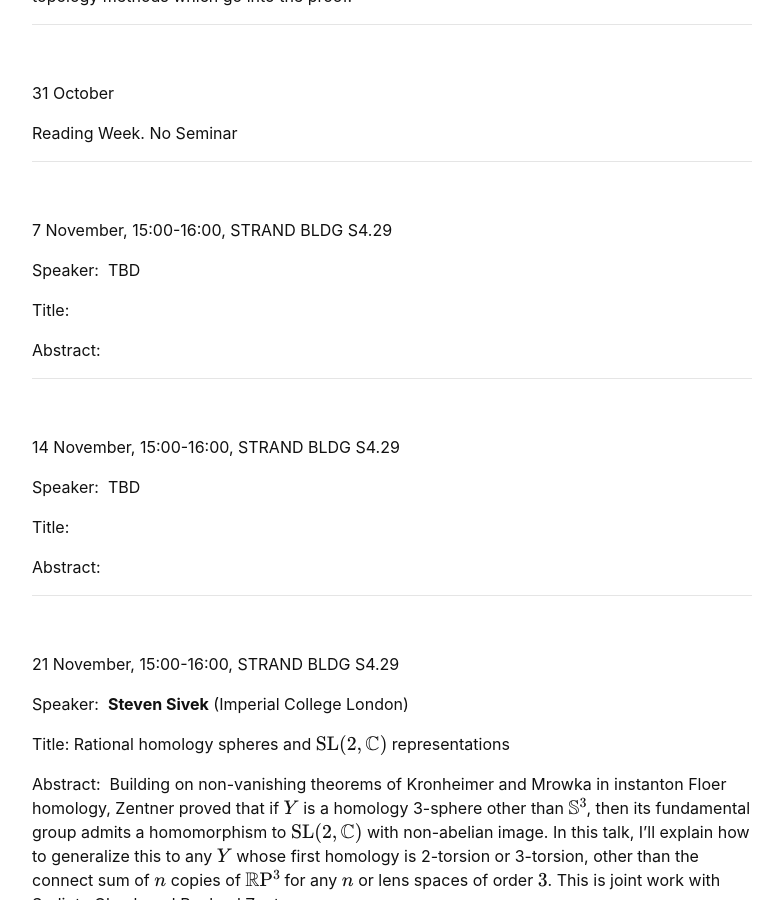
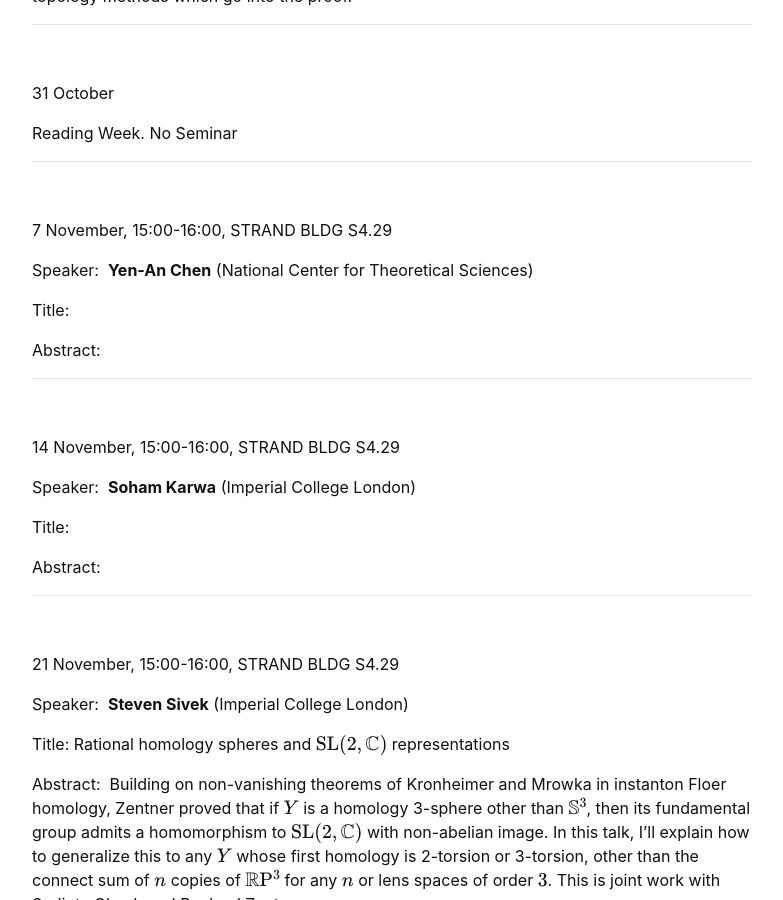
Before and after one commit to kcl-geometry-seminar/kcl-geometry-seminar.github.io, a Jekyll site: the page built from pages/index.md, in a window 1280 px wide and 900 px high, scrolled down 2094 px. Shown: the whole window, without its empty margins (248-1031 px from the left). Built offline with Jekyll 4.4.1, drawn with Linux system fonts in a browser that asks for light colours; formulas are drawn with MathJax 3; a script that is not in the unit is left out.

Commit message:
Update index.md

```diff
--- a/pages/index.md
+++ b/pages/index.md
@@ -78,7 +78,7 @@ Reading Week. No Seminar
 
 7 November, 15:00-16:00, STRAND BLDG S4.29
 
-Speaker:&nbsp; TBD
+Speaker:&nbsp; **Yen-An Chen** (National Center for Theoretical Sciences)
 
 Title:&nbsp;
 
@@ -89,7 +89,7 @@ Abstract:&nbsp;
 
 14 November, 15:00-16:00, STRAND BLDG S4.29
 
-Speaker:&nbsp; TBD
+Speaker:&nbsp; **Soham Karwa** (Imperial College London)
 
 Title:&nbsp;
 
```
